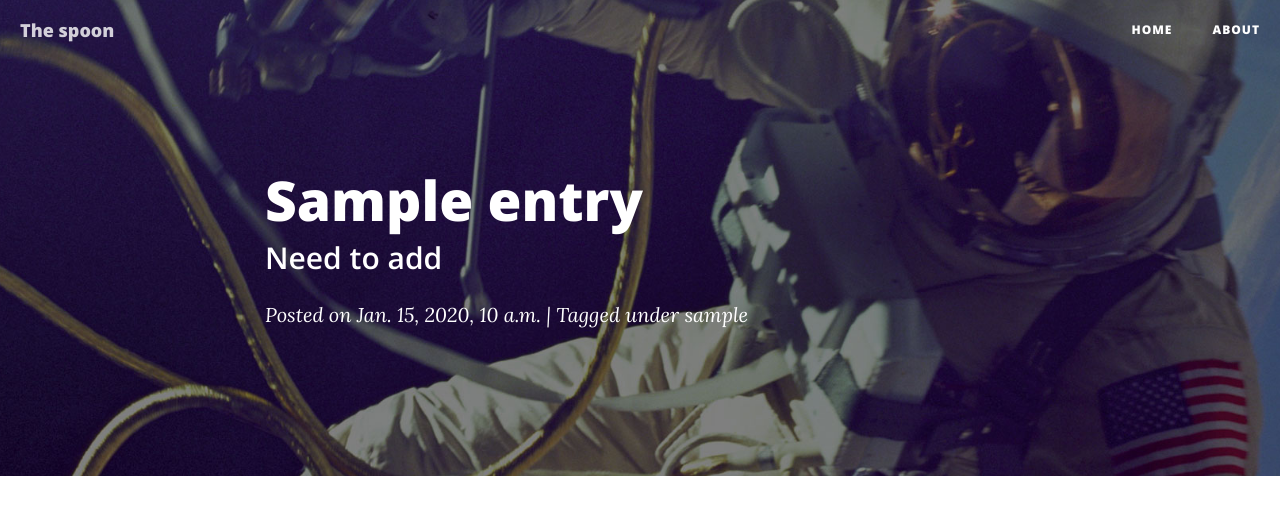
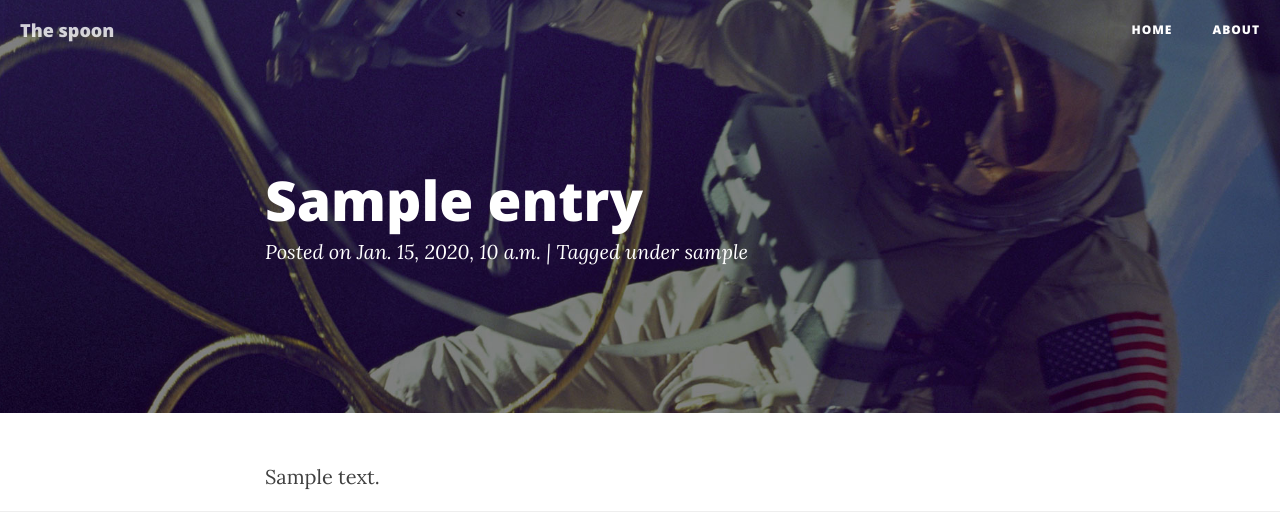
Before and after one commit to noamelf/thespoon, a Django app: a page that uses blog/templates/post.html in a window 1280 px wide. Shown: the top 516 px of the page. Run offline with Django 3.2, Linux system fonts and the light colour scheme; tables that the repository leaves empty hold one stand-in row (values such as "Sample post"); parts of the project's set-up code (start-up, migrations or seed data) failed here and were passed over; some libraries are stand-ins or nearby versions.

Commit message:
remved subtitle (for now)

```diff
--- a/blog/models.py
+++ b/blog/models.py
@@ -16,6 +16,7 @@ class Tag(models.Model):
 
 class Entry(models.Model):
     title = models.CharField(max_length=200)
+    # subtitle = models.CharField(max_length=200)
     body = models.TextField()
     slug = models.SlugField(max_length=200, unique=True)
     publish = models.BooleanField(default=False)
--- a/blog/templates/post.html
+++ b/blog/templates/post.html
@@ -12,7 +12,7 @@
                     <div class="post-heading">
                         <h1>{{ object.title }}</h1>
 
-                        <h2 class="subheading">Need to add</h2>
+                        <!--<h2 class="subheading">{{ object.subtitle }}</h2>-->
                         <span class="meta">Posted on {{ object.created }} |
                             Tagged under {{ object.tags.all|join:", " }}</span>
                     </div>
```
